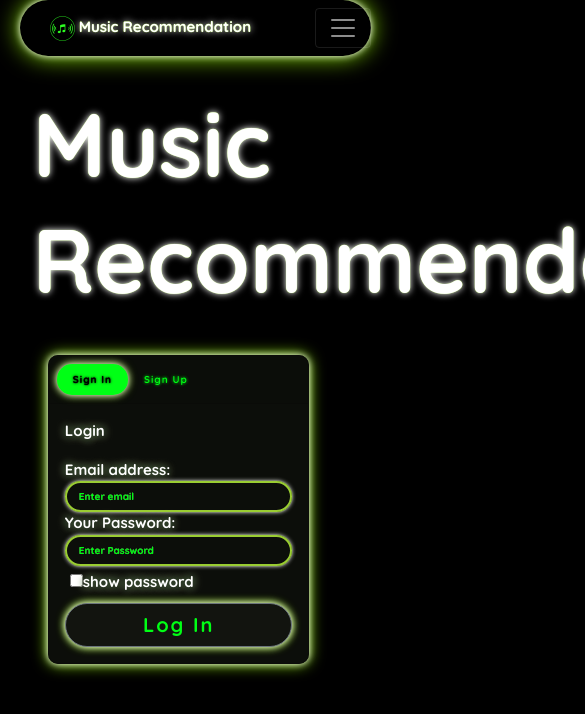
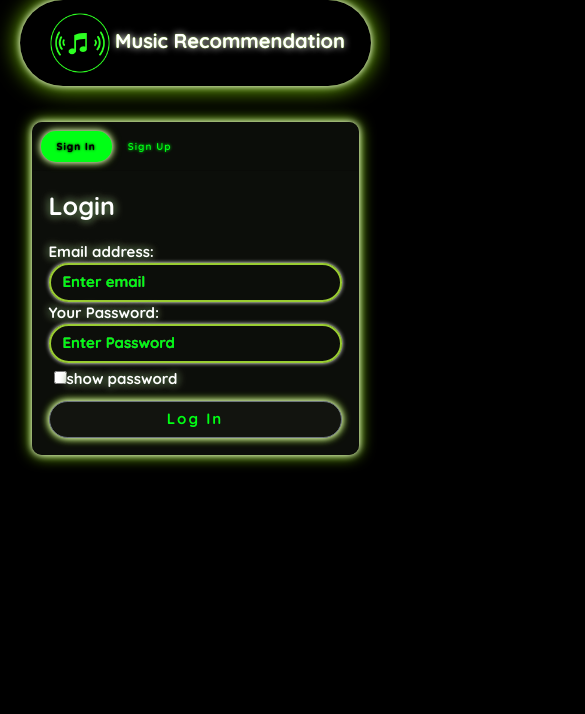
Before and after one commit to sevillecarlos/music-recommendation, a Vue app: page / in a window 390 px wide. Shown: the top 714 px of the page, 585 px wide, since content can reach past the window. Built offline with nearby package versions, Linux system fonts and the light colour scheme.

Commit message:
fix some response style issues

```diff
--- a/src/components/Auth.vue
+++ b/src/components/Auth.vue
@@ -250,9 +250,6 @@ export default {
   color: rgba(0, 255, 21) !important;
 }
 
-.form-login {
-  margin-top: 20%;
-}
 .spinner-signin {
   color: rgb(56, 160, 143);
 }
@@ -310,4 +307,57 @@ export default {
     background-color: black !important;
   }
 }
+
+/* Medias */
+@media only screen and (max-width: 1200px) {
+}
+/* Small tablets to big tablets: from 768 to 1032*/
+@media only screen and (max-width: 1032px) {
+  .btn-auth {
+    font-size: 20px !important;
+  }
+  .form-login {
+    margin-top: 20%;
+  }
+  .tab {
+    width: 100% !important;
+  }
+}
+/* Small phones to small tablets: from 481 to 767*/
+@media only screen and (max-width: 767px) {
+  .btn-auth {
+    font-size: 20px !important;
+  }
+  .form-login {
+    margin-top: 20%;
+  }
+  .tab {
+    width: 100% !important;
+  }
+}
+
+/*Medium Phome*/
+@media only screen and (max-width: 568px) {
+  .btn-auth {
+    font-size: 20px !important;
+  }
+  .form-login {
+    margin-top: 20%;
+  }
+  .tab {
+    width: 100% !important;
+  }
+}
+/*Small Phone from 0 to 480px*/
+@media only screen and (max-width: 400px) {
+  .btn-auth {
+    font-size: 15px !important;
+  }
+  .form-login {
+    margin-top: 20%;
+  }
+  .tab {
+    width: 100% !important;
+  }
+}
 </style>
--- a/src/components/AuthToSpotify.vue
+++ b/src/components/AuthToSpotify.vue
@@ -152,7 +152,66 @@ export default {
   border: none !important;
   border-radius: 50px !important;
 }
+@media only screen and (max-width: 1200px) {
+  .logo-img {
+    width: 90px;
+  }
+  .logo-img-text {
+    font-size: 35px !important;
+  }
+}
+/* Small tablets to big tablets: from 768 to 1032*/
+@media only screen and (max-width: 1032px) {
+  .logo-img {
+    width: 90px;
+  }
+  .logo-img-text {
+    font-size: 35px !important;
+  }
+}
+/* Small phones to small tablets: from 481 to 767*/
+@media only screen and (max-width: 767px) {
+  .logo-img {
+    width: 60px;
+  }
+  .logo-img-text {
+    font-size: 20px !important;
+  }
+}
+/*Small Phone from 0 to 480px*/
+@media only screen and (max-width: 400px) {
+  .login-spotify-btn {
+    margin: auto;
+    width: 45%;
+    margin-left: 25%;
+    border: none !important;
+    border-color: transparent !important;
+    background-color: rgb(18, 20, 15) !important;
+    content: url("../assets/spotify-logo.png");
+    box-shadow: 0 0 7px #fff, 0 0 10px rgb(157, 255, 0);
+    transition: 0.3s background-color;
+  }
+  .login-spotify-btn:focus {
+    outline-width: 0;
+  }
+  .modal {
+    background-color: rgba(0, 0, 0, 0.445);
+  }
+  .card-auth {
+    background-color: transparent !important;
+    border: 1px solid green !important;
+    border-radius: 15px !important;
+    box-shadow: 0 0 7px #fff, 0 0 5px rgb(157, 255, 0);
+  }
+  .logo-model {
+    width: 20px;
+  }
 
+
+  .title-modal-header {
+    font-size: 90%;
+  }
+}
 @media (hover: hover) and (pointer: fine) {
   .login-spotify-btn:hover {
     background-color: transparent !important;
--- a/src/ui/Header.vue
+++ b/src/ui/Header.vue
@@ -1,13 +1,13 @@
 <template>
   <div>
     <b-navbar toggleable="lg" type="dark" class="header">
-      <b-navbar-brand class="logo-img-text" href="#"
+      <b-navbar-brand class="logo-img-text" href="/"
         ><img class="logo-img" src="../assets/cover-image.png" alt="Logo" />
         Music Recommendation</b-navbar-brand
       >
-      <b-navbar-toggle class="toggle" target="nav-collapse"></b-navbar-toggle>
 
       <b-collapse id="nav-collapse" is-nav>
+        <b-navbar-toggle class="toggle" target="nav-collapse"></b-navbar-toggle>
         <b-navbar-nav class="ml-auto">
           <b-nav-item-dropdown
             class="drop-down-signout"
@@ -72,6 +72,7 @@ export default {
 }
 .logo-img-text {
   margin-left: 30px;
+  font-size: 30px !important;
   color: #fff;
   text-shadow: 0 0 7px #fff, 0 0 1px rgb(157, 255, 0);
 }
@@ -120,92 +121,38 @@ export default {
 }
 
 @media only screen and (max-width: 1200px) {
+    .logo-img {
+    width: 90px;
+  }
+  .logo-img-text {
+    font-size: 35px !important;
+  }
 }
 /* Small tablets to big tablets: from 768 to 1032*/
 @media only screen and (max-width: 1032px) {
+  .logo-img {
+    width: 90px;
+  }
   .logo-img-text {
-    font-size: 100% !important;
-  }
-  .signout-btn {
-    background-color: rgb(19, 19, 19);
-    color: aliceblue;
-  }
-  .signout-btn a {
-    color: rgb(50, 205, 50);
-  }
-  .drop-down-signout {
-    font-size: 25px;
-  }
-  .menu-drop-down-signout {
-    width: 30% !important;
-    margin-left: 10% !important;
-  }
-  #dropdown-header {
-    font-size: 9px;
-  }
-
-  #dropdown-btn {
-    font-size: 80%;
-  }
-  .drop-down-signout {
-    margin-left: 20px !important;
+    font-size: 35px !important;
   }
 }
 /* Small phones to small tablets: from 481 to 767*/
 @media only screen and (max-width: 767px) {
+  .logo-img {
+    width: 60px;
+  }
   .logo-img-text {
-    font-size: 15px !important;
-  }
-  .signout-btn {
-    background-color: rgb(19, 19, 19);
-    color: aliceblue;
-  }
-  .signout-btn a {
-    color: rgb(50, 205, 50);
-  }
-  .drop-down-signout {
-    font-size: 15px;
-  }
-  .menu-drop-down-signout {
-    width: 50% !important;
-    margin-left: 10% !important;
-  }
-  #dropdown-header {
-    font-size: 9px;
-  }
-
-  #dropdown-btn {
-    font-size: 70%;
-  }
-  .drop-down-signout {
-    margin-left: 20px !important;
+    font-size: 20px !important;
   }
 }
 /*Small Phone from 0 to 480px*/
 @media only screen and (max-width: 400px) {
+  .logo-img {
+    width: 50px;
+  }
   .logo-img-text {
-    font-size: 15px !important;
-  }
-  .signout-btn {
-    background-color: rgb(19, 19, 19);
-    color: aliceblue;
-  }
-  .signout-btn a {
-    color: rgb(50, 205, 50);
-  }
-  .drop-down-signout {
-    font-size: 15px;
-  }
-  .menu-drop-down-signout {
-    width: 50% !important;
-    margin-left: 10% !important;
-  }
-  #dropdown-header {
-    font-size: 9px;
-  }
-
-  #dropdown-btn {
-    font-size: 70%;
+    font-size: 14px !important;
   }
 }
 </style>
--- a/src/views/Login.vue
+++ b/src/views/Login.vue
@@ -17,7 +17,7 @@
           </div>
         </b-col>
         <b-col sm="4">
-          <Auth />
+          <Auth class="auth-tabs" />
         </b-col>
       </b-row>
     </b-container>
@@ -49,8 +49,6 @@ export default {
 </script>
 
 <style>
-
-
 .login-image-container {
   margin-top: 10%;
   padding: 1px;
@@ -58,11 +56,13 @@ export default {
 .login-image-container h5 {
   color: #fff;
   text-shadow: 0 0 7px #fff, 0 0 1px rgb(157, 255, 0);
-  font-size: 90px;
+  font-size: 500%;
 }
 .img-cover {
   width: 25%;
-  border-radius: 10px;
+}
+.auth-tabs {
+  margin: 20% auto;
 }
 
 ::placeholder {
@@ -71,91 +71,66 @@ export default {
 }
 /* Medias */
 @media only screen and (max-width: 1200px) {
+  .login {
+    margin-top: 5%;
+  }
+  .auth-tabs {
+    margin: 20% auto;
+  }
+  .login-image-container h5 {
+    color: #fff;
+    text-shadow: 0 0 7px #fff, 0 0 1px rgb(157, 255, 0);
+    font-size: 50px;
+  }
+  .img-cover {
+    width: 35%;
+  }
 }
 /* Small tablets to big tablets: from 768 to 1032*/
 @media only screen and (max-width: 1032px) {
+  .login {
+    margin-top: 20%;
+  }
+  .auth-tabs {
+    margin: 20% auto;
+  }
+  .login-image-container h5 {
+    color: #fff;
+    text-shadow: 0 0 7px #fff, 0 0 1px rgb(157, 255, 0);
+    font-size: 50px;
+  }
+  .img-cover {
+    width: 35%;
+  }
 }
 /* Small phones to small tablets: from 481 to 767*/
 @media only screen and (max-width: 767px) {
-  .text {
-    font-size: 18px !important ;
+  .auth-tabs {
+    margin: 10% auto;
   }
-  .text-input-auth {
-    font-size: 14px !important;
-  }
-  .form-login {
-    margin-top: 20%;
-  }
-  figure {
-    display: none;
-  }
-  .logo-img {
-    width: 30px;
-  }
-  .btn-login {
-    font-size: 14px !important;
-  }
-  .img-cover {
+  .login-image-container {
     display: none;
   }
 }
 /*Medium Phome*/
 @media only screen and (max-width: 568px) {
-  .text {
-    font-size: 15px !important ;
+  .auth-tabs {
+    margin: 10% auto;
   }
-  .text-input-auth {
-    font-size: 10px !important;
-  }
-
-  .cover-img {
-    opacity: 0;
-  }
-  .form-login {
-    margin-top: 10%;
-  }
-  figure {
-    display: none;
-  }
-  .logo-img {
-    width: 30px;
-  }
-  .btn-login {
-    font-size: 10px !important;
-  }
-  .img-cover {
+  .login-image-container {
     display: none;
   }
 }
 /*Small Phone from 0 to 480px*/
 @media only screen and (max-width: 400px) {
-  .text {
-    font-size: 15px !important ;
+  .login {
+    margin-top: 1%;
   }
-  .text-input-auth {
-    font-size: 10px !important;
+  .auth-tabs {
+    margin: 10% auto;
   }
-  .tab {
-    margin-left: 5%;
-  }
-  .cover-img {
-    opacity: 0;
-  }
-  .form-login {
-    margin-top: 10%;
-  }
-  figure {
-    display: none;
-  }
-  .logo-img {
-    width: 25px;
-  }
-  .btn-login {
-    font-size: 10px !important;
-  }
-  .img-cover {
+  .login-image-container {
     display: none;
   }
 }
-
 </style>
```
